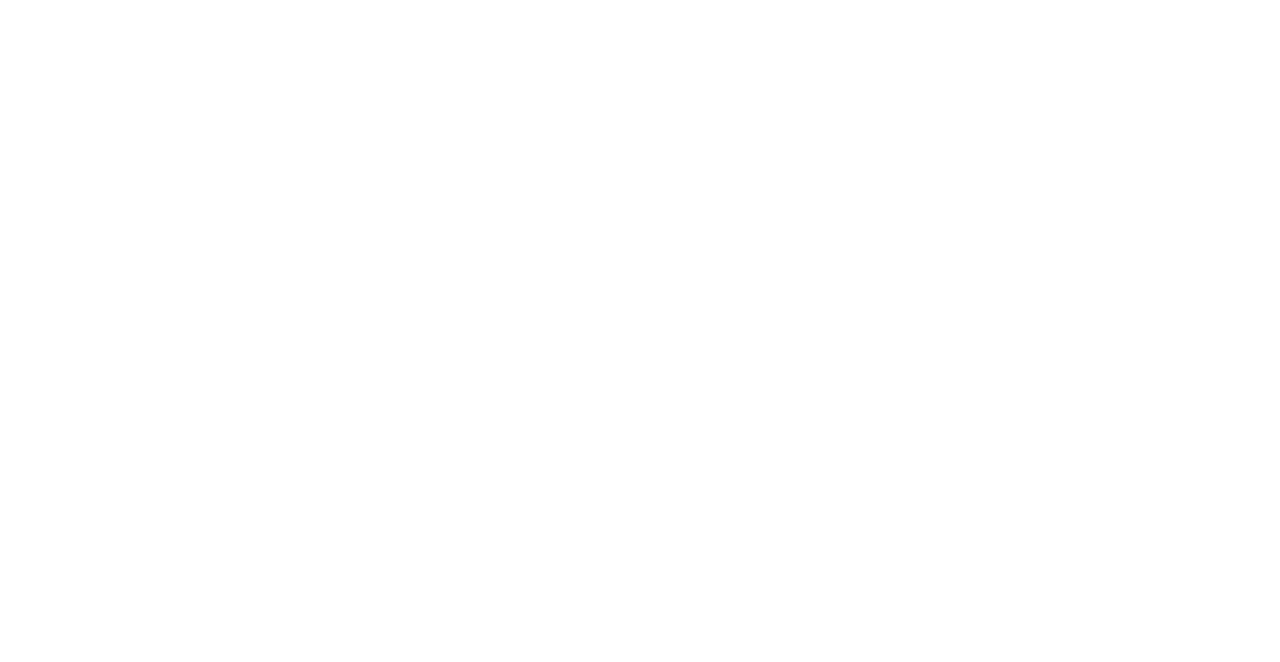
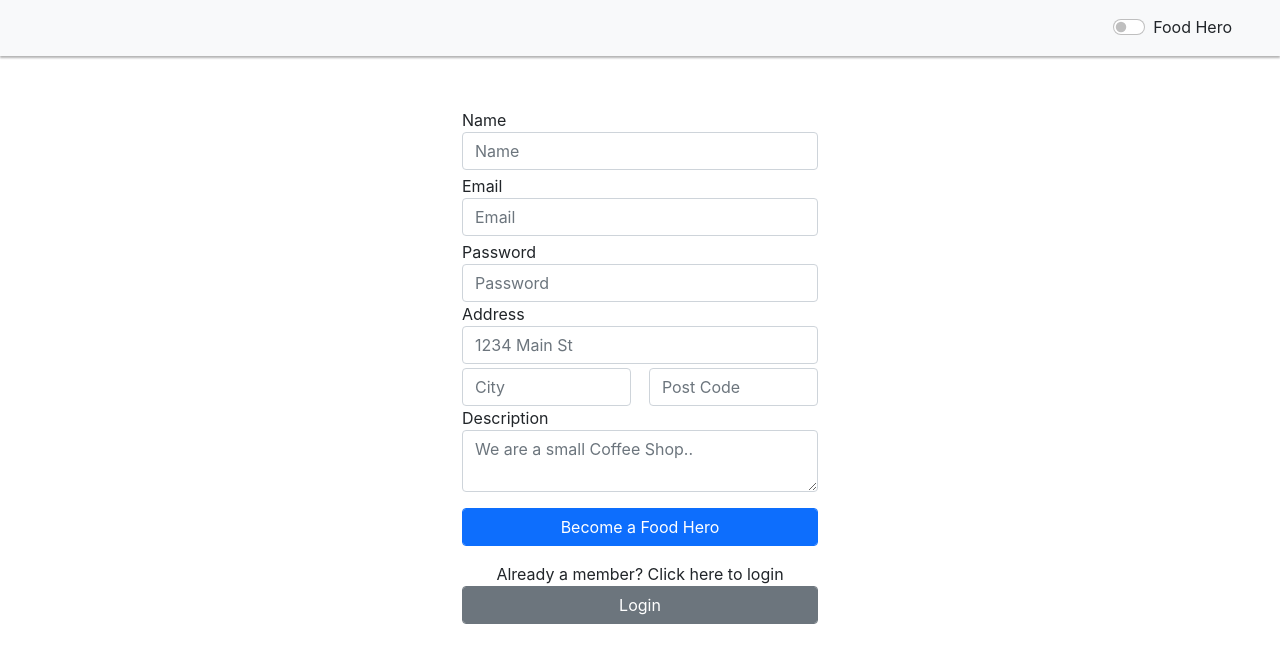
Before and after one commit to maddc0de/foodshare, a React (Create React App) app in the folder frontend/: page /signup/donator in a window 1280 px wide. Before the commit this address had no page. Shown: the top 662 px of the page. Built offline with nearby package versions, Linux system fonts and the light colour scheme.

Commit message:
signup forms for both collector and donator and navbar done the html part

```diff
--- a/frontend/public/index.html
+++ b/frontend/public/index.html
@@ -15,6 +15,13 @@
       user's mobile device or desktop. See https://developers.google.com/web/fundamentals/web-app-manifest/
     -->
     <link rel="manifest" href="%PUBLIC_URL%/manifest.json" />
+    <link
+      rel="stylesheet"
+      href="https://cdn.jsdelivr.net/npm/bootstrap@5.1.3/dist/css/bootstrap.min.css"
+      integrity="sha384-1BmE4kWBq78iYhFldvKuhfTAU6auU8tT94WrHftjDbrCEXSU1oBoqyl2QvZ6jIW3"
+      crossorigin="anonymous"
+    />
+
     <!--
       Notice the use of %PUBLIC_URL% in the tags above.
       It will be replaced with the URL of the `public` folder during the build.
@@ -39,5 +46,12 @@
       To begin the development, run `npm start` or `yarn start`.
       To create a production bundle, use `npm run build` or `yarn build`.
     -->
+    <script src="https://ajax.googleapis.com/ajax/libs/jquery/3.6.4/jquery.min.js"></script>
+    <script
+      src="https://cdn.jsdelivr.net/npm/bootstrap@5.1.3/dist/js/bootstrap.bundle.min.js"
+      integrity="sha384-ka7Sk0Gln4gmtz2MlQnikT1wXgYsOg+OMhuP+IlRH9sENBO0LRn5q+8nbTov4+1p"
+      crossorigin="anonymous"
+    ></script>
+
   </body>
 </html>
--- a/frontend/src/components/Collector/SignUpForm.css
+++ b/frontend/src/components/Collector/SignUpForm.css
@@ -1,4 +1,4 @@
-.form-header {
+/* .form-header {
   margin-bottom: 30px;
   text-align: center;
 }
@@ -9,11 +9,11 @@
 }
 
 .email-box-space {
-  margin-right: 10px; /* Decreased margin for a more compact look */
+  margin-right: 10px;
 }
 
 .password-box-space {
-  margin-left: 10px; /* Decreased margin for a more compact look */
+  margin-left: 10px;
 }
 
 .aligned-names {
@@ -22,14 +22,14 @@
 }
 
 .name-box-space {
-  margin-right: 10px; /* Decreased margin for a more compact look */
+  margin-right: 10px;
 }
 
 .form-group {
   margin-bottom: 20px;
   text-align: center;
   justify-content: center;
-  box-shadow: 0 2px 10px rgba(0, 0, 0, 0.1); /* Adjusted box shadow for a subtle effect */
+  box-shadow: 0 2px 10px rgba(0, 0, 0, 0.1);
 }
 
 .form {
@@ -38,18 +38,18 @@
   left: 50%;
   transform: translate(-50%, -50%);
   background-color: rgba(5, 104, 71, 0.847);
-  border-radius: 10px; /* Decreased border radius for a sleeker appearance */
+  border-radius: 10px;
   padding: 20px;
   min-width: 500px;
-  box-shadow: 0 0 20px rgba(0, 0, 0, 0.1); /* Added box shadow for depth */
+  box-shadow: 0 0 20px rgba(0, 0, 0, 0.1);
 }
 
 form {
-  position: relative; /* Changed to relative positioning for better alignment */
+  position: relative;
   background-color: #fff;
   padding: 20px;
   border: 1px solid #ccc;
-  box-shadow: 0 2px 10px rgba(0, 0, 0, 0.1); /* Adjusted box shadow for a subtle effect */
+  box-shadow: 0 2px 10px rgba(0, 0, 0, 0.1);
 }
 .Member-redirect {
   text-align: center;
@@ -69,3 +69,4 @@ form {
 .Member-redirect input[type="submit"]:hover {
   background-color: #45a049;
 }
+ */
--- a/frontend/src/components/Collector/SignUpForm.js
+++ b/frontend/src/components/Collector/SignUpForm.js
@@ -1,30 +1,32 @@
-import React, { useState } from 'react';
-import './SignUpForm.css';
+import React, { useState } from "react";
+import DonatorSignUpForm from "../Donator/SignUpForm";
+import Navbar from "../navbar/Navbar";
+import "./SignUpForm.css";
 
 const SignUpForm = ({ navigate }) => {
-  const [name, setName] = useState('');
-  const [email, setEmail] = useState('');
-  const [password, setPassword] = useState('');
-  const [usertype, setUserType] = useState('Rescuer');
+  const [name, setName] = useState("");
+  const [email, setEmail] = useState("");
+  const [password, setPassword] = useState("");
+  const [usertype, setUserType] = useState("Rescuer");
+  const [owner, setOwner] = useState("Food Rescuer");
 
   const handleSubmit = async (event) => {
     event.preventDefault();
 
     const formData = new FormData();
-    formData.append('name', name);
-    formData.append('email', email);
-    formData.append('password', password);
-    formData.append('usertype', usertype);
+    formData.append("name", name);
+    formData.append("email", email);
+    formData.append("password", password);
+    formData.append("usertype", usertype);
 
-    fetch('/users', {
-      method: 'POST',
+    fetch("/users", {
+      method: "POST",
       body: formData,
-    })
-      .then((response) => {
+    }).then((response) => {
       if (response.status === 201) {
-          navigate('/login');
+        navigate("/login");
       } else {
-          navigate('/signup');
+        navigate("/signup");
       }
     });
   };
@@ -46,7 +48,69 @@ const SignUpForm = ({ navigate }) => {
   };
 
   return (
-    <div className="form">
+    <>
+      <Navbar owner={owner}></Navbar>
+
+      <div className="container mt-5">
+        <div className="row mt-5">
+          <div className="col"></div>
+          <div className="col">
+            <form>
+              <div className="form-row">
+                <div className="form-group col-md-12 mt-1">
+                  <label htmlFor="inputName3">Name</label>
+                  <input
+                    type="text"
+                    className="form-control"
+                    id="inputName3"
+                    placeholder="Name"
+                  />
+                </div>
+                <div className="form-group col-md-12 mt-1">
+                  <label htmlFor="inputEmail4">Email</label>
+                  <input
+                    type="email"
+                    className="form-control"
+                    id="inputEmail4"
+                    placeholder="Email"
+                  />
+                </div>
+                <div className="form-group col-md-12 mt-1">
+                  <label htmlFor="inputPassword4">Password</label>
+                  <input
+                    type="password"
+                    className="form-control"
+                    id="inputPassword4"
+                    placeholder="Password"
+                  />
+                </div>
+                <div className="form-group col-md-12 mt-3">
+                  <input
+                    type="button"
+                    className="form-control btn btn-success"
+                    value="Become a Food Rescuer"
+                  />
+                </div>
+                <div className="form-group col-md-12 mt-3">
+                  <label htmlFor="inputButton" className="col-md-12 text-center">Already a member? Click here to login</label>
+                  <input
+                    type="button"
+                    className="form-control btn btn-secondary"
+                    id="inputButton"
+                    value="Login"
+                  />
+                </div>
+              </div>
+            </form>
+          </div>
+          <div className="col"></div>
+        </div>
+        <div className="row">
+          <div className="col"></div>
+        </div>
+      </div>
+
+      {/* <div className="form">
         <form onSubmit={handleSubmit}>
           <div className="form-header">
             <p>Please complete the details below to create your account:</p>
@@ -87,7 +151,8 @@ const SignUpForm = ({ navigate }) => {
             value="Already a member? Click here to login"
           />
         </div>
-    </div>
+      </div> */}
+    </>
   );
 };
 
--- a/frontend/src/components/Donator/SignUpForm.js
+++ b/frontend/src/components/Donator/SignUpForm.js
@@ -1,19 +1,18 @@
-import React, { useState } from 'react';
-
+import React, { useState } from "react";
+import Navbar from "../navbar/Navbar";
 
 const DonatorSignUpForm = ({ navigate }) => {
-
   const [name, setName] = useState("");
   const [email, setEmail] = useState("");
   const [description, setDescription] = useState("");
   const [location, setLocation] = useState("");
   const [usertype, setUserType] = useState("Hero");
   const [password, setPassword] = useState("");
+  const [owner, setOwner] = useState("Food Hero");
   // const [picture, SetUserPicture] = useState("");
 
   const handleSubmit = async (event) => {
     event.preventDefault();
-
 
     const requestBody = JSON.stringify({
       name: name,
@@ -22,66 +21,161 @@ const DonatorSignUpForm = ({ navigate }) => {
       location: location,
       usertype: usertype,
       password: password,
-    })
+    });
 
-    fetch( '/donators', {
-      method: 'post',
+    fetch("/donators", {
+      method: "post",
       headers: {
-        'Content-Type': 'application/json',
+        "Content-Type": "application/json",
       },
       body: requestBody,
-    })
-      .then(response => {
+    }).then((response) => {
       // come back later, and re-make the route
-        if(response.status === 201) {
-        navigate('/login')
+      if (response.status === 201) {
+        navigate("/login");
         // setWelcomeMessage(`Welcome ${email}!`)
       } else {
-        navigate('/signup')
+        navigate("/signup");
       }
     });
-}
+  };
 
   const handleNameChange = (event) => {
-      setName(event.target.value)
-    }
+    setName(event.target.value);
+  };
 
   const handleEmailChange = (event) => {
-      setEmail(event.target.value)
-    }
+    setEmail(event.target.value);
+  };
 
   const handleDescriptionChange = (event) => {
-      setDescription(event.target.value)
-    }
+    setDescription(event.target.value);
+  };
 
   const handleLocationChange = (event) => {
-      setLocation(event.target.value)
-    }
+    setLocation(event.target.value);
+  };
 
   // const handleUsertypeChange = (event) => {
   //   setUsertype(event.target.value)
   // }
 
   const handlePasswordChange = (event) => {
-      setPassword(event.target.value)
-    }
+    setPassword(event.target.value);
+  };
 
   return (
-        <form onSubmit={handleSubmit}>
-            <h2>{"Welcome Food Heroes!"}</h2>
-            <input placeholder="name" id="name" type='text' value={ name } onChange={handleNameChange} />
-            <input placeholder="Email" id="email" type='text' value={ email } onChange={handleEmailChange} />
-            <input placeholder="description" id="description" type='text' value={ description } onChange={handleDescriptionChange} />
-            <input placeholder="location" id="location" type='text' value={ location } onChange={handleLocationChange} />
-            <input placeholder="password" id="password" type='text' value={ password } onChange={handlePasswordChange} />
-          <input id='submit' type="submit" value="Submit" />
+    <>
+      <Navbar owner={owner}></Navbar>
+
+      <div className="container mt-5">
+        <div className="row mt-5">
+          <div className="col"></div>
+          <div className="col">
+            <form>
+              <div className="form-row">
+                <div className="form-group col-md-12 mt-1">
+                  <label htmlFor="inputName3">Name</label>
+                  <input
+                    type="text"
+                    className="form-control"
+                    id="inputName3"
+                    placeholder="Name"
+                  />
+                </div>
+                <div className="form-group col-md-12 mt-1">
+                  <label htmlFor="inputEmail4">Email</label>
+                  <input
+                    type="email"
+                    className="form-control"
+                    id="inputEmail4"
+                    placeholder="Email"
+                  />
+                </div>
+                <div className="form-group col-md-12 mt-1">
+                  <label htmlFor="inputPassword4">Password</label>
+                  <input
+                    type="password"
+                    className="form-control"
+                    id="inputPassword4"
+                    placeholder="Password"
+                  />
+                </div>
+
+                <div className="form-group">
+                  <label htmlFor="inputAddress">Address</label>
+                  <input
+                    type="text"
+                    className="form-control"
+                    id="inputAddress"
+                    placeholder="1234 Main St"
+                  />
+                  <div className="mt-1">
+                    <input
+                      type="text"
+                      className="form-control"
+                      placeholder="City"
+                      style={{
+                        width: "47.5%",
+                        marginRight: "2.5%",
+                        display: "inline-block",
+                      }}
+                    />
+                    <input
+                      type="text"
+                      className="form-control"
+                      placeholder="Post Code"
+                      style={{
+                        width: "47.5%",
+                        marginLeft: "2.5%",
+                        display: "inline-block",
+                      }}
+                    />
+                  </div>
+                </div>
+
+                <div className="form-group">
+                  <label htmlFor="inputDescription">Description</label>
+                  <textarea
+                    type="text"
+                    className="form-control"
+                    id="inputDescription"
+                    placeholder="We are a small Coffee Shop.."
+                  ></textarea>
+                </div>
+
+                <div className="form-group col-md-12 mt-3">
+                  <input
+                    type="button"
+                    className="form-control btn btn-primary"
+                    value="Become a Food Hero"
+                  />
+                </div>
+                <div className="form-group col-md-12 mt-3">
+                  <label
+                    htmlFor="inputButton"
+                    className="col-md-12 text-center"
+                  >
+                    Already a member? Click here to login
+                  </label>
+                  <input
+                    type="button"
+                    className="form-control btn btn-secondary"
+                    id="inputButton"
+                    value="Login"
+                  />
+                </div>
+              </div>
             </form>
+          </div>
+          <div className="col"></div>
+        </div>
+        <div className="row">
+          <div className="col"></div>
+        </div>
+      </div>
+    </>
   );
-
-}
-
-
-
-
+};
 
 export default DonatorSignUpForm;
--- a/frontend/src/components/app/App.js
+++ b/frontend/src/components/app/App.js
@@ -9,8 +9,8 @@ const App = () => {
   return (
     <Routes>
       <Route path="/login" element={<LoginForm navigate={useNavigate()} />} />
-      <Route path="/signupcollector" element={<SignUpForm navigate={useNavigate()} />} />
-      <Route path="/signupdonator" element={<DonatorSignUpForm navigate={useNavigate()} />} />
+      <Route path="/signup/collector" element={<SignUpForm navigate={useNavigate()} />} />
+      <Route path="/signup/donator" element={<DonatorSignUpForm navigate={useNavigate()} />} />
     </Routes>
   );
 };
--- /dev/null
+++ b/frontend/src/components/navbar/Navbar.js
@@ -0,0 +1,79 @@
+import React, { useState } from "react";
+
+const Navbar = (props, { navigate }) => {
+  const [owner, setOwner] = useState("");
+
+  const changeOwner = () => {
+    let owner;
+    if(props.owner === 'Food Rescuer'){
+      owner = 'donator';
+    }else{
+      owner = 'collector';
+    }
+    let path = window.location.href.split('#')[0].split('/')
+    path.pop()
+    path.push(owner)
+    window.location.href = path.join('/')
+  };
+
+  return (
+    <>
+      <nav
+        className="navbar navbar-expand-lg navbar-light bg-light"
+        style={{ boxShadow: "0 0.125rem 0.125rem 0 rgba(0, 0, 0, .3" }}
+      >
+        <button
+          className="navbar-toggler"
+          type="button"
+          data-toggle="collapse"
+          data-target="#navbarTogglerDemo01"
+          aria-controls="navbarTogglerDemo01"
+          aria-expanded="false"
+          aria-label="Toggle navigation"
+        >
+          <span className="navbar-toggler-icon"></span>
+        </button>
+        <div className="collapse navbar-collapse" id="navbarTogglerDemo01">
+
+          <a className="navbar-brand ms-5" href="#">
+            <img
+              src={require("./logo.svg").default}
+              style={{ height: "4rem", margin: "-2rem 0 -0.75rem -1rem" }}
+            />
+          </a>
+          <ul className="navbar-nav mr-auto mt-2 mt-lg-0 d-none">
+            <li className="nav-item active">
+              <a className="nav-link" href="#">
+                Home <span className="sr-only">(current)</span>
+              </a>
+            </li>
+            <li className="nav-item">
+              <a className="nav-link disabled" href="#">
+                Disabled
+              </a>
+            </li>
+          </ul>
+          <div className="navbar-nav ms-auto me-5">
+            <div className="form-check form-switch">
+              <input
+                className="form-check-input"
+                type="checkbox"
+                role="switch"
+                id="flexSwitchCheckDefault"
+                onClick={changeOwner}
+              />
+              <label
+                className="form-check-label"
+                htmlFor="flexSwitchCheckDefault"
+              >
+                { props.owner }
+              </label>
+            </div>
+          </div>
+        </div>
+      </nav>
+    </>
+  );
+};
+
+export default Navbar;
```
Also changed, not shown: frontend/src/components/navbar/logo.svg (added). Lines whose indentation alone changed are shown as unchanged.
